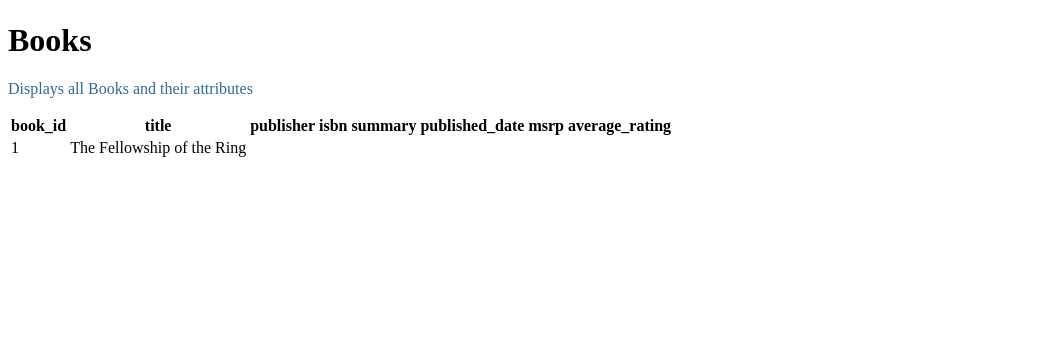
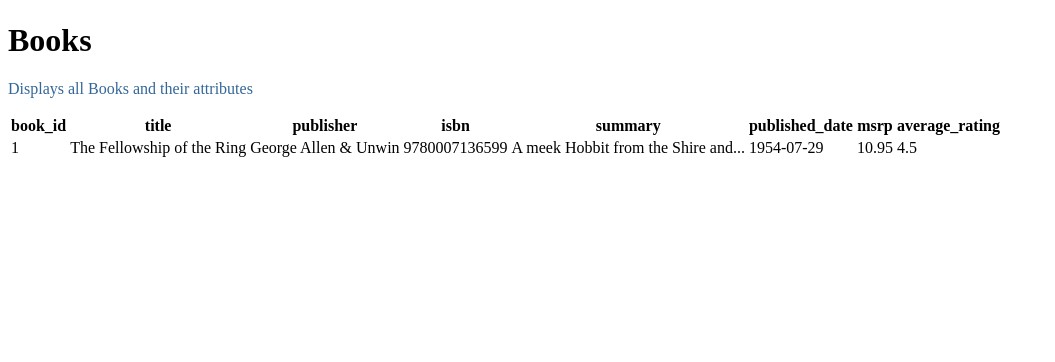
Before and after one commit to spencerlwahlstrom/greatreads, a Flask app: page /books in a window 1280 px wide. Shown: the part 58-420 px from the top of the page, without its empty margins (0-1055 px from the left). Run offline with Flask 2, Linux system fonts and the light colour scheme; some libraries are stand-ins or nearby versions.

Commit message:
develop smarter templating

```diff
--- a/app.py
+++ b/app.py
@@ -29,7 +29,20 @@ def root():
 
 @app.route("/books")
 def books():
-    return render_template("books.html")
+    # temporary books array
+    # TODO: populate data from database
+    books = []
+    books.append({
+        "book_id": 1,
+        "title": "The Fellowship of the Ring",
+        "publisher": "George Allen & Unwin",
+        "isbn": 9780007136599,
+        "summary": "A meek Hobbit from the Shire and...",
+        "published_date": "1954-07-29",
+        "msrp": 10.95,
+        "average_rating": 4.5
+    })
+    return render_template("books.html", books=books)
 
 @app.route("/reviews")
 def reviews():
--- a/templates/books.html
+++ b/templates/books.html
@@ -8,19 +8,21 @@
     <p class="important">Displays all Books and their attributes</p>
     <table>
         <tr>
-            <th>book_id</th>
-            <th>title</th>
-            <th>publisher</th>
-            <th>isbn</th>
-            <th>summary</th>
-            <th>published_date</th>
-            <th>msrp</th>
-            <th>average_rating</th>
+            {% for attr in books[0].keys() %}
+            <th>{{ attr }}</th>
+            {% endfor %}
         </tr>
+        {% for book in books %}
         <tr>
-            <td>1</td>
-            <td>The Fellowship of the Ring</td>
+            <td>{{ book.book_id }}</td>
+            <td>{{ book.title }}</td>
+            <td>{{ book.publisher }}</td>
+            <td>{{ book.isbn }}</td>
+            <td>{{ book.summary }}</td>
+            <td>{{ book.published_date }}</td>
+            <td>{{ book.msrp }}</td>
+            <td>{{ book.average_rating }}</td>
         </tr>
-
+        {% endfor %}
     </table>
 {% endblock %}
```
